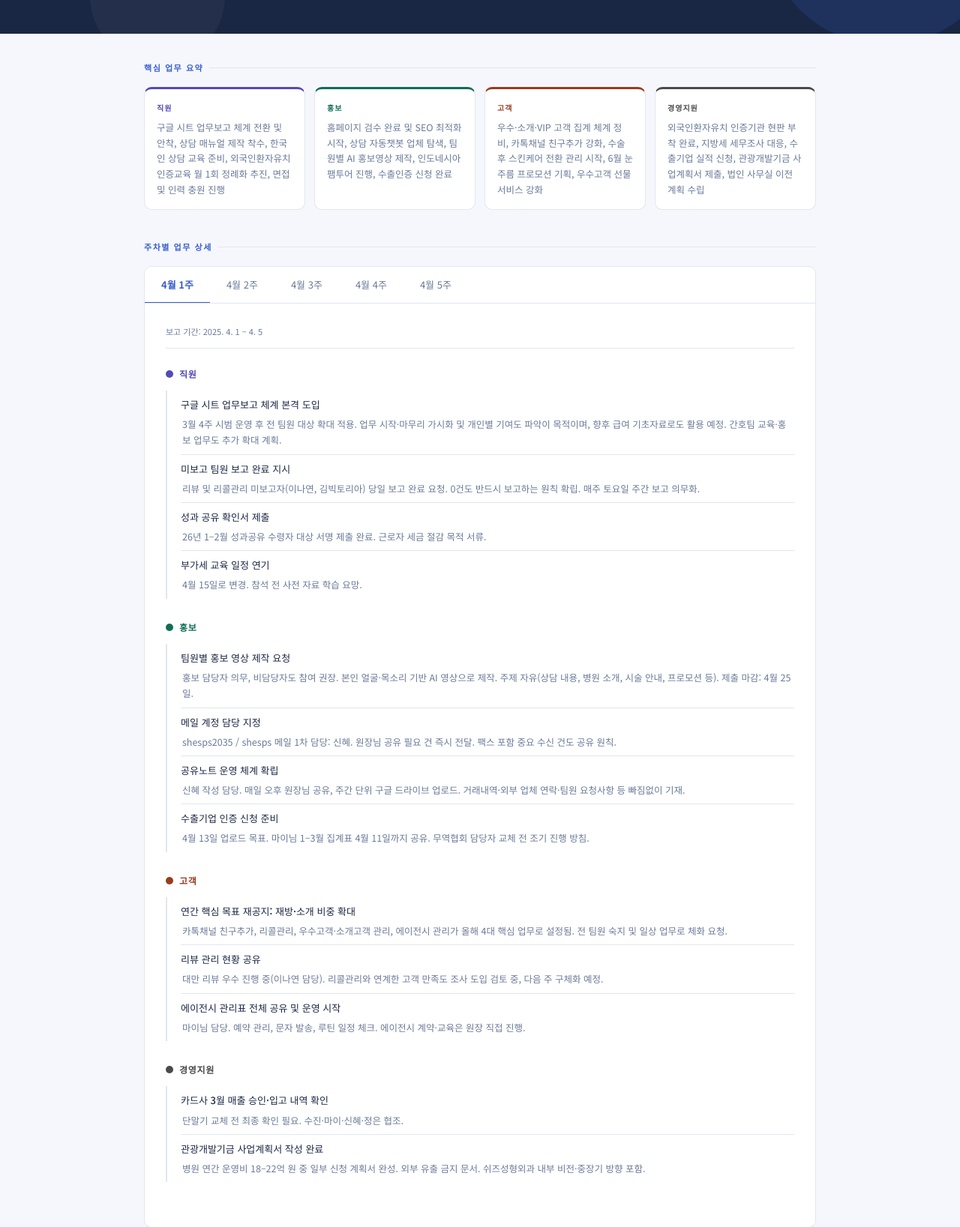
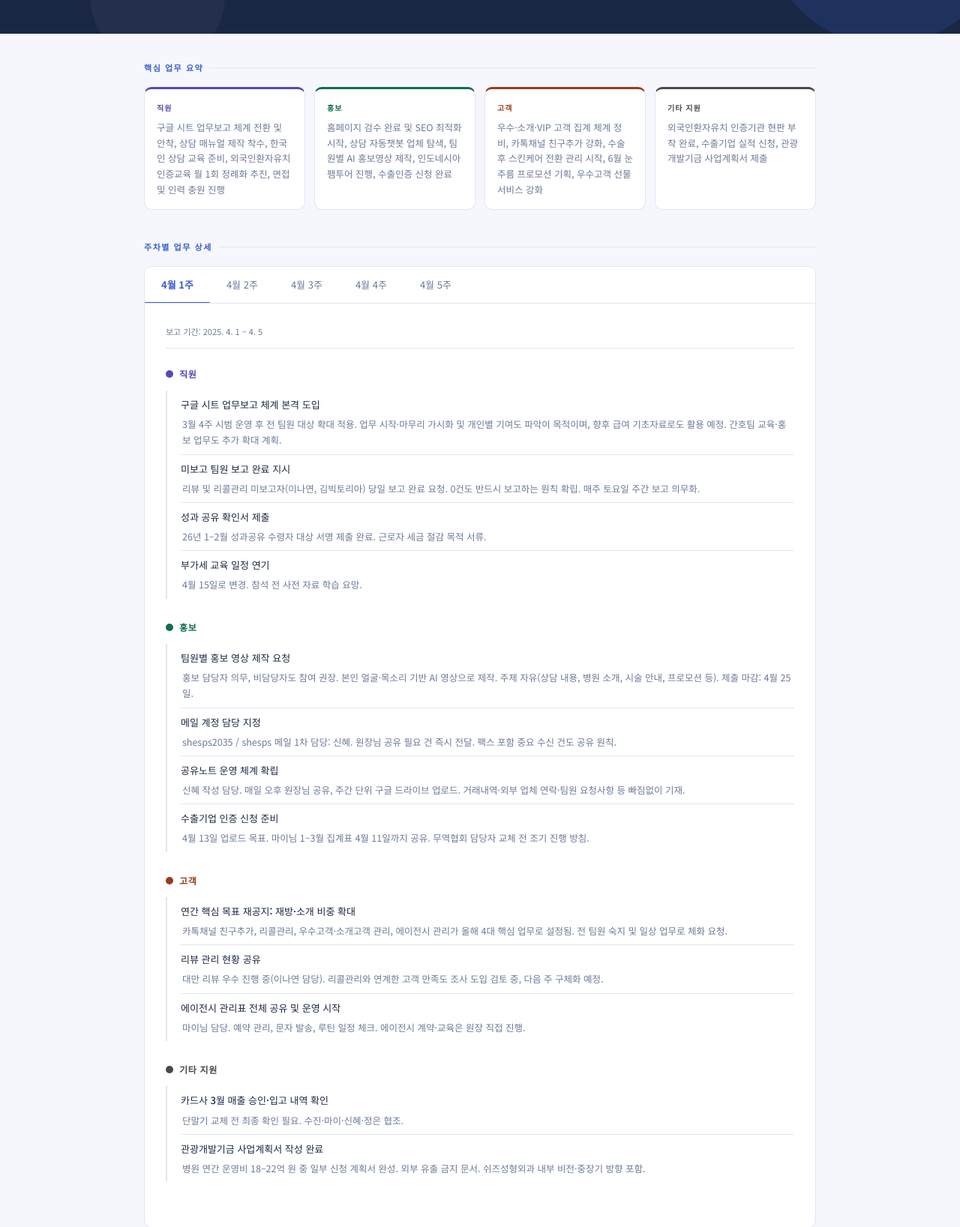
Before and after one commit to purify0902/mso-report, a plain HTML site: page 2025-04/index.html in a window 1280 px wide. Shown: the part 242-1879 px from the top of the page at 75% size. Drawn offline with Linux system fonts and the light colour scheme.

Commit message:
Update index.html

```diff
--- a/2025-04/index.html
+++ b/2025-04/index.html
@@ -346,8 +346,8 @@
       <div class="sum-card-text">우수·소개·VIP 고객 집계 체계 정비, 카톡채널 친구추가 강화, 수술 후 스킨케어 전환 관리 시작, 6월 눈주름 프로모션 기획, 우수고객 선물 서비스 강화</div>
     </div>
     <div class="sum-card ops">
-      <div class="sum-card-label">경영지원</div>
-      <div class="sum-card-text">외국인환자유치 인증기관 현판 부착 완료, 지방세 세무조사 대응, 수출기업 실적 신청, 관광개발기금 사업계획서 제출, 법인 사무실 이전 계획 수립</div>
+      <div class="sum-card-label">기타 지원</div>
+      <div class="sum-card-text">외국인환자유치 인증기관 현판 부착 완료, 수출기업 실적 신청, 관광개발기금 사업계획서 제출</div>
     </div>
   </div>
 
@@ -429,7 +429,7 @@
       </div>
 
       <div class="cat-block">
-        <div class="cat-header"><div class="cat-pip ops"></div><span class="cat-name ops">경영지원</span></div>
+        <div class="cat-header"><div class="cat-pip ops"></div><span class="cat-name ops">기타 지원</span></div>
         <ul class="item-list">
           <li>
             <div class="item-row"><span class="item-title">카드사 3월 매출 승인·입고 내역 확인</span></div>
@@ -656,12 +656,9 @@
       </div>
 
       <div class="cat-block">
-        <div class="cat-header"><div class="cat-pip ops"></div><span class="cat-name ops">경영지원</span></div>
+        <div class="cat-header"><div class="cat-pip ops"></div><span class="cat-name ops">기타 지원</span></div>
         <ul class="item-list">
-          <li>
-            <div class="item-row"><span class="item-title">더원인러브 1–5층 사업계획서 확정안 공유</span></div>
-            <div class="item-detail">일정표 반영 확정안. 이전 공유 내용은 초안이었으며 이번이 최종.</div>
-          </li>
+
         </ul>
       </div>
     </div>
@@ -751,12 +748,9 @@
       </div>
 
       <div class="cat-block">
-        <div class="cat-header"><div class="cat-pip ops"></div><span class="cat-name ops">경영지원</span></div>
+        <div class="cat-header"><div class="cat-pip ops"></div><span class="cat-name ops">기타 지원</span></div>
         <ul class="item-list">
-          <li>
-            <div class="item-row"><span class="item-title">법인 지방세 세무조사 진행 중</span></div>
-            <div class="item-detail">서면 서류 제출 준비 중. 쉬즈(6–8F)와 법인(9F) 사무실 상호 협의 사용 중임을 전 직원 인지. 향후 법인 사무실은 4층으로 이전 예정.</div>
-          </li>
+
         </ul>
       </div>
     </div>
```
